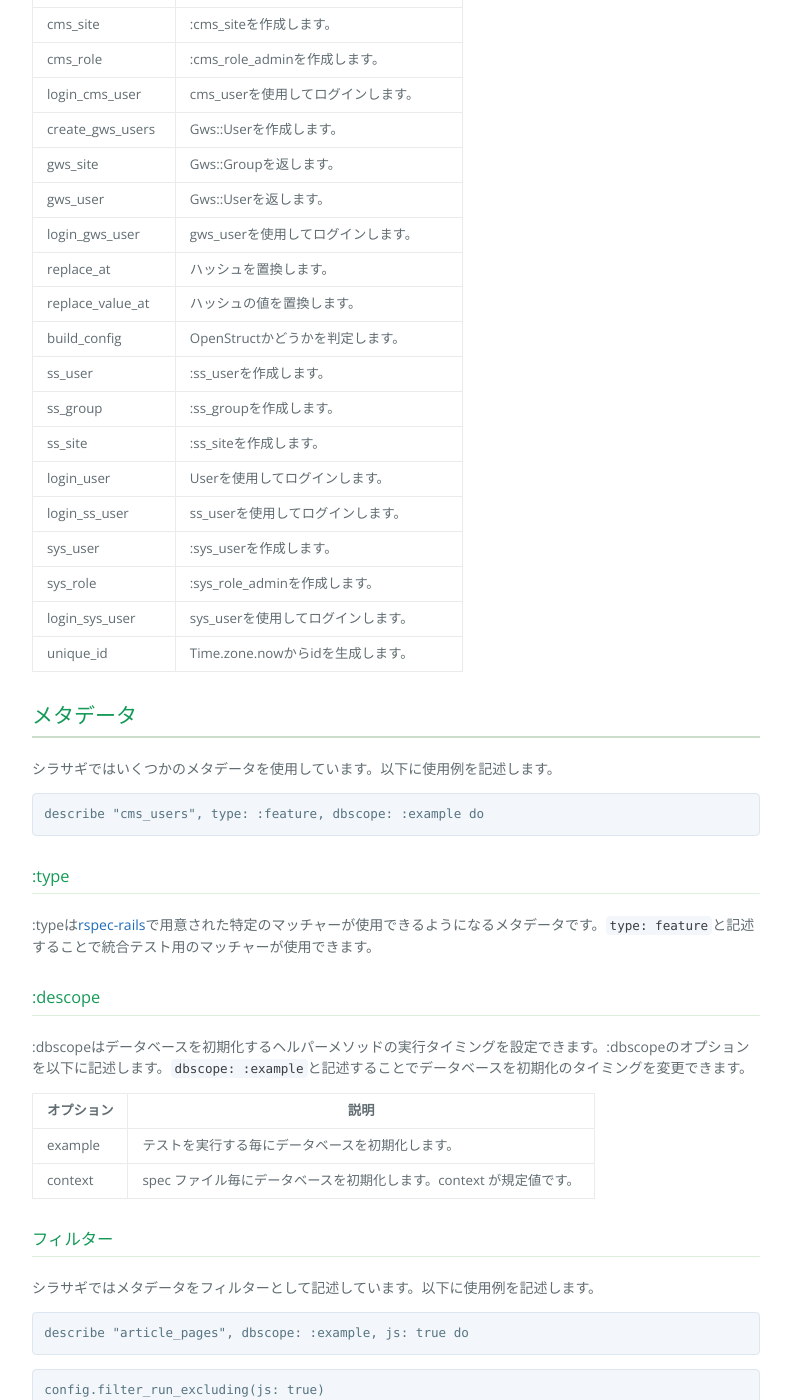
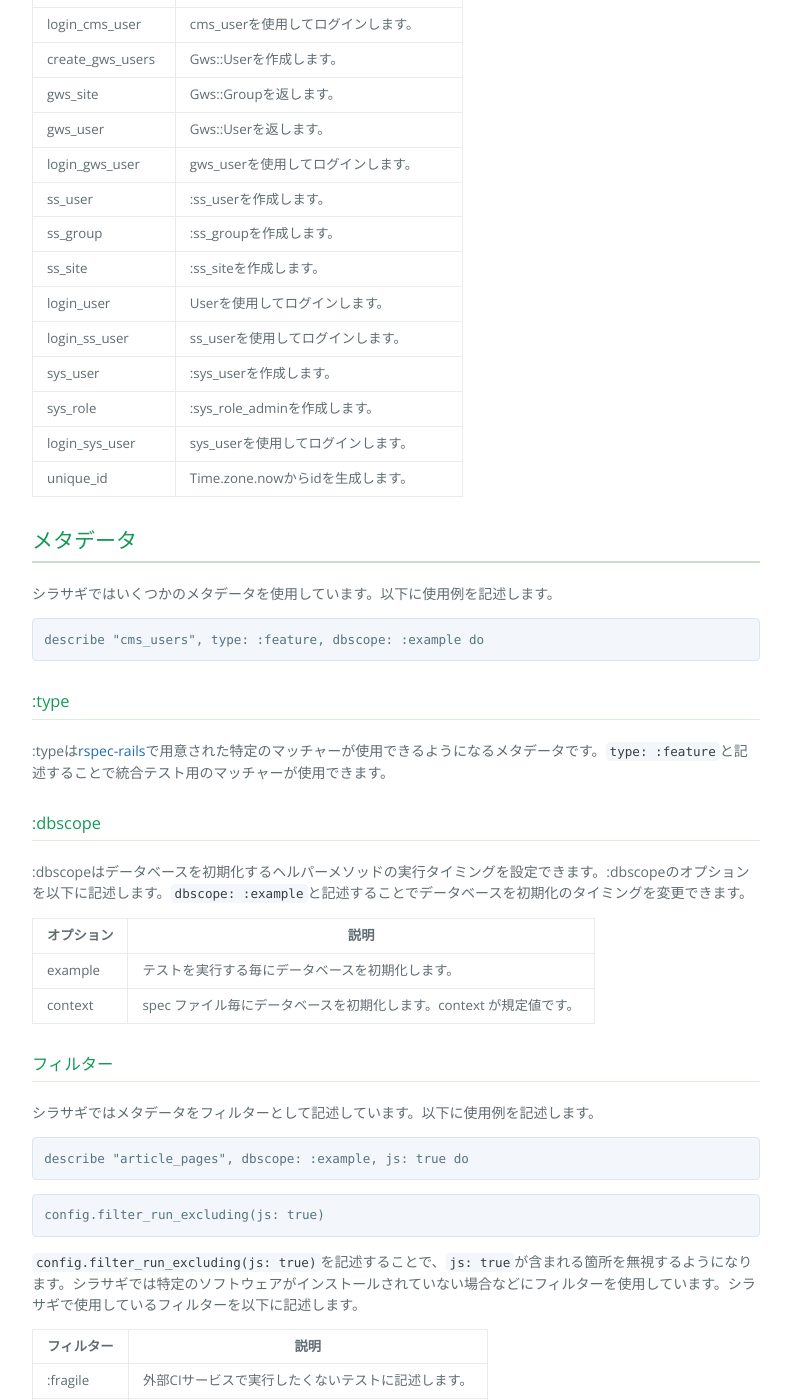
Before and after one commit to shirasagi/shirasagi.github.io, a Jekyll site: the page built from devel/rspec.md, in a window 1280 px wide and 1400 px high, scrolled down 4139 px. Shown: the whole window, without its empty margins (244-1035 px from the left). Built offline with Jekyll 4.4.1, drawn with Linux system fonts in a browser that asks for light colours; nearby versions of some CDN libraries.

Commit message:
Fix miss spell

```diff
--- a/devel/rspec.md
+++ b/devel/rspec.md
@@ -2,8 +2,6 @@
 layout: default
 title: RSpecの運用
 ---
-
-# RSpecの運用
 
 ## Specディレクトリ
 
@@ -184,9 +182,6 @@ end
 |gws_site|Gws::Groupを返します。|
 |gws_user|Gws::Userを返します。|
 |login_gws_user|gws_userを使用してログインします。|
-|replace_at|ハッシュを置換します。|
-|replace_value_at|ハッシュの値を置換します。|
-|build_config|OpenStructかどうかを判定します。|
 |ss_user|:ss_userを作成します。|
 |ss_group|:ss_groupを作成します。|
 |ss_site|:ss_siteを作成します。|
@@ -207,9 +202,9 @@ describe "cms_users", type: :feature, dbscope: :example do
 
 ### :type
 
-:typeは[rspec-rails](http://www.rubydoc.info/gems/rspec-rails/frames)で用意された特定のマッチャーが使用できるようになるメタデータです。`type: feature`と記述することで統合テスト用のマッチャーが使用できます。
+:typeは[rspec-rails](http://www.rubydoc.info/gems/rspec-rails/frames)で用意された特定のマッチャーが使用できるようになるメタデータです。`type: :feature`と記述することで統合テスト用のマッチャーが使用できます。
 
-### :descope
+### :dbscope
 
 :dbscopeはデータベースを初期化するヘルパーメソッドの実行タイミングを設定できます。:dbscopeのオプションを以下に記述します。`dbscope: :example`と記述することでデータベースを初期化のタイミングを変更できます。
 
```
